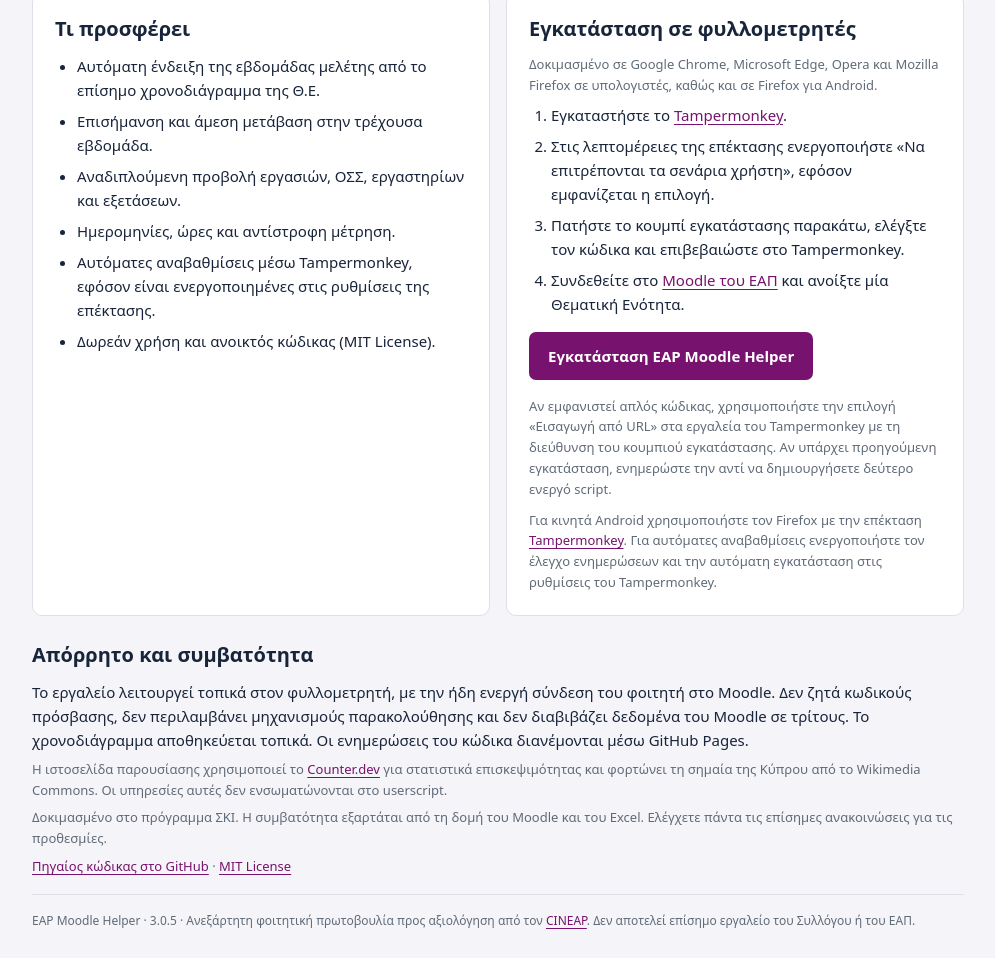
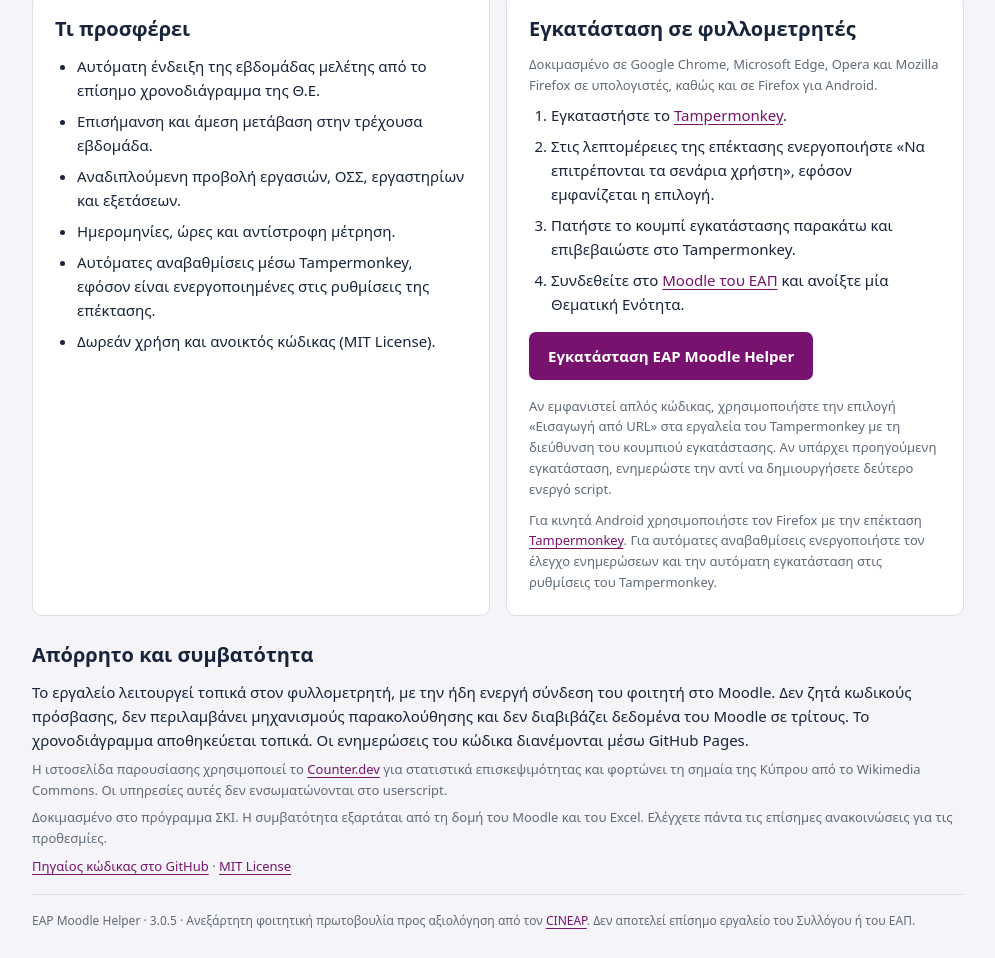
Before and after one commit to Yannis-next/eap-moodle-helper, a plain HTML site: page index.html in a window 1280 px wide. Shown: the part 768-1726 px from the top of the page, without its empty margins (142-1137 px from the left). Drawn offline with Linux system fonts and the light colour scheme.

Commit message:
Update index.html

```diff
--- a/index.html
+++ b/index.html
@@ -20,7 +20,7 @@
 <div class="weeks" id="weeks"><span class="weeks-label">Εβδομάδες Μελέτης</span></div><div class="section-title" id="section-title">Εβδομάδα 11</div><p class="hint">Το πράσινο περίγραμμα δείχνει την τρέχουσα εβδομάδα. Το μοβ κουμπί δείχνει την επιλεγμένη. Δοκιμάστε τη μετάβαση και ανοίξτε τις επόμενες υποχρεώσεις.</p></div></section>
 <p class="hint">Διαδραστική προεπισκόπηση με ενδεικτικά δεδομένα της 26/11/2026. Δεν διαβάζει προσωπικά στοιχεία ή το ημερολόγιό σας. Η πραγματική λειτουργία γίνεται μέσα στο Moodle μετά την εγκατάσταση.</p>
 <div class="cards"><section class="card"><h2>Τι προσφέρει</h2><ul><li>Αυτόματη ένδειξη της εβδομάδας μελέτης από το επίσημο χρονοδιάγραμμα της Θ.Ε.</li><li>Επισήμανση και άμεση μετάβαση στην τρέχουσα εβδομάδα.</li><li>Αναδιπλούμενη προβολή εργασιών, ΟΣΣ, εργαστηρίων και εξετάσεων.</li><li>Ημερομηνίες, ώρες και αντίστροφη μέτρηση.</li><li>Αυτόματες αναβαθμίσεις μέσω Tampermonkey, εφόσον είναι ενεργοποιημένες στις ρυθμίσεις της επέκτασης.</li><li>Δωρεάν χρήση και ανοικτός κώδικας (MIT License).</li></ul></section>
-<section class="card" id="installation"><h2>Εγκατάσταση σε φυλλομετρητές</h2><p class="small">Δοκιμασμένο σε Google Chrome, Microsoft Edge, Opera και Mozilla Firefox σε υπολογιστές, καθώς και σε Firefox για Android.</p><ol><li>Εγκαταστήστε το <a href="https://www.tampermonkey.net/">Tampermonkey</a>.</li><li>Στις λεπτομέρειες της επέκτασης ενεργοποιήστε «Να επιτρέπονται τα σενάρια χρήστη», εφόσον εμφανίζεται η επιλογή.</li><li>Πατήστε το κουμπί εγκατάστασης παρακάτω, ελέγξτε τον κώδικα και επιβεβαιώστε στο Tampermonkey.</li><li>Συνδεθείτε στο <a href="https://courses.eap.gr/">Moodle του ΕΑΠ</a> και ανοίξτε μία Θεματική Ενότητα.</li></ol><div class="install"><a class="cta" href="EAP-Moodle-Helper.user.js">Εγκατάσταση EAP Moodle Helper</a></div><p class="small">Αν εμφανιστεί απλός κώδικας, χρησιμοποιήστε την επιλογή «Εισαγωγή από URL» στα εργαλεία του Tampermonkey με τη διεύθυνση του κουμπιού εγκατάστασης. Αν υπάρχει προηγούμενη εγκατάσταση, ενημερώστε την αντί να δημιουργήσετε δεύτερο ενεργό script.</p><p class="small" style="margin-top:10px">Για κινητά Android χρησιμοποιήστε τον Firefox με την επέκταση <a href="https://addons.mozilla.org/en-US/android/addon/tampermonkey/">Tampermonkey</a>. Για αυτόματες αναβαθμίσεις ενεργοποιήστε τον έλεγχο ενημερώσεων και την αυτόματη εγκατάσταση στις ρυθμίσεις του Tampermonkey.</p></section></div>
+<section class="card" id="installation"><h2>Εγκατάσταση σε φυλλομετρητές</h2><p class="small">Δοκιμασμένο σε Google Chrome, Microsoft Edge, Opera και Mozilla Firefox σε υπολογιστές, καθώς και σε Firefox για Android.</p><ol><li>Εγκαταστήστε το <a href="https://www.tampermonkey.net/">Tampermonkey</a>.</li><li>Στις λεπτομέρειες της επέκτασης ενεργοποιήστε «Να επιτρέπονται τα σενάρια χρήστη», εφόσον εμφανίζεται η επιλογή.</li><li>Πατήστε το κουμπί εγκατάστασης παρακάτω και επιβεβαιώστε στο Tampermonkey.</li><li>Συνδεθείτε στο <a href="https://courses.eap.gr/">Moodle του ΕΑΠ</a> και ανοίξτε μία Θεματική Ενότητα.</li></ol><div class="install"><a class="cta" href="EAP-Moodle-Helper.user.js">Εγκατάσταση EAP Moodle Helper</a></div><p class="small">Αν εμφανιστεί απλός κώδικας, χρησιμοποιήστε την επιλογή «Εισαγωγή από URL» στα εργαλεία του Tampermonkey με τη διεύθυνση του κουμπιού εγκατάστασης. Αν υπάρχει προηγούμενη εγκατάσταση, ενημερώστε την αντί να δημιουργήσετε δεύτερο ενεργό script.</p><p class="small" style="margin-top:10px">Για κινητά Android χρησιμοποιήστε τον Firefox με την επέκταση <a href="https://addons.mozilla.org/en-US/android/addon/tampermonkey/">Tampermonkey</a>. Για αυτόματες αναβαθμίσεις ενεργοποιήστε τον έλεγχο ενημερώσεων και την αυτόματη εγκατάσταση στις ρυθμίσεις του Tampermonkey.</p></section></div>
 <section class="privacy"><h2>Απόρρητο και συμβατότητα</h2><p>Το εργαλείο λειτουργεί τοπικά στον φυλλομετρητή, με την ήδη ενεργή σύνδεση του φοιτητή στο Moodle. Δεν ζητά κωδικούς πρόσβασης, δεν περιλαμβάνει μηχανισμούς παρακολούθησης και δεν διαβιβάζει δεδομένα του Moodle σε τρίτους. Το χρονοδιάγραμμα αποθηκεύεται τοπικά. Οι ενημερώσεις του κώδικα διανέμονται μέσω GitHub Pages.</p><p class="small">Η ιστοσελίδα παρουσίασης χρησιμοποιεί το <a href="https://counter.dev/">Counter.dev</a> για στατιστικά επισκεψιμότητας και φορτώνει τη σημαία της Κύπρου από το Wikimedia Commons. Οι υπηρεσίες αυτές δεν ενσωματώνονται στο userscript.</p><p class="small">Δοκιμασμένο στο πρόγραμμα ΣΚΙ. Η συμβατότητα εξαρτάται από τη δομή του Moodle και του Excel. Ελέγχετε πάντα τις επίσημες ανακοινώσεις για τις προθεσμίες.</p><p class="small"><a href="https://github.com/Yannis-next/eap-moodle-helper">Πηγαίος κώδικας στο GitHub</a> · <a href="https://github.com/Yannis-next/eap-moodle-helper/blob/main/LICENSE">MIT License</a></p></section>
 <footer class="footer">EAP Moodle Helper · 3.0.5 · Ανεξάρτητη φοιτητική πρωτοβουλία προς αξιολόγηση από τον <a href="https://cineap.gr/">CINEAP</a>. Δεν αποτελεί επίσημο εργαλείο του Συλλόγου ή του ΕΑΠ.</footer>
 </main><script>
```
